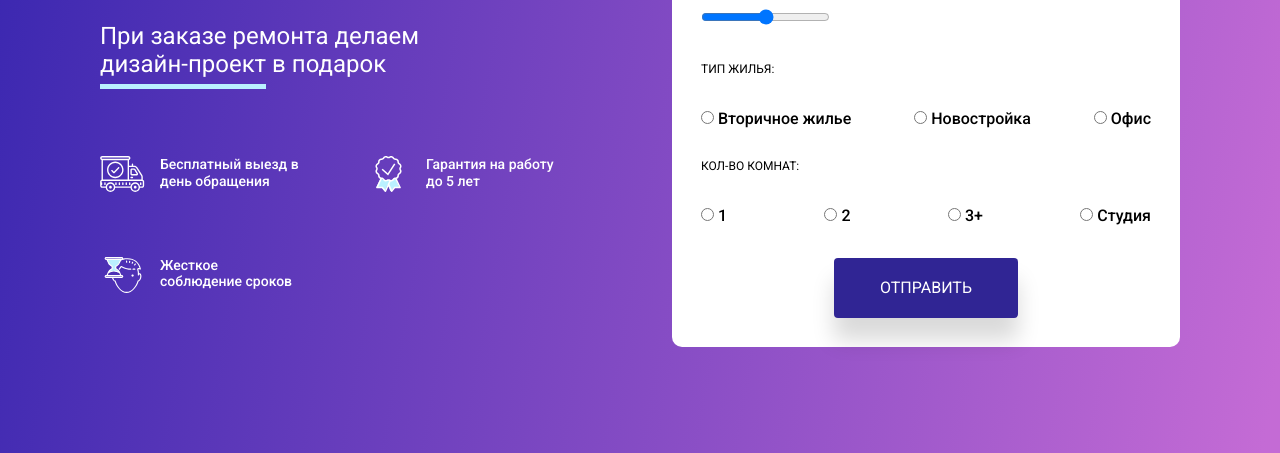
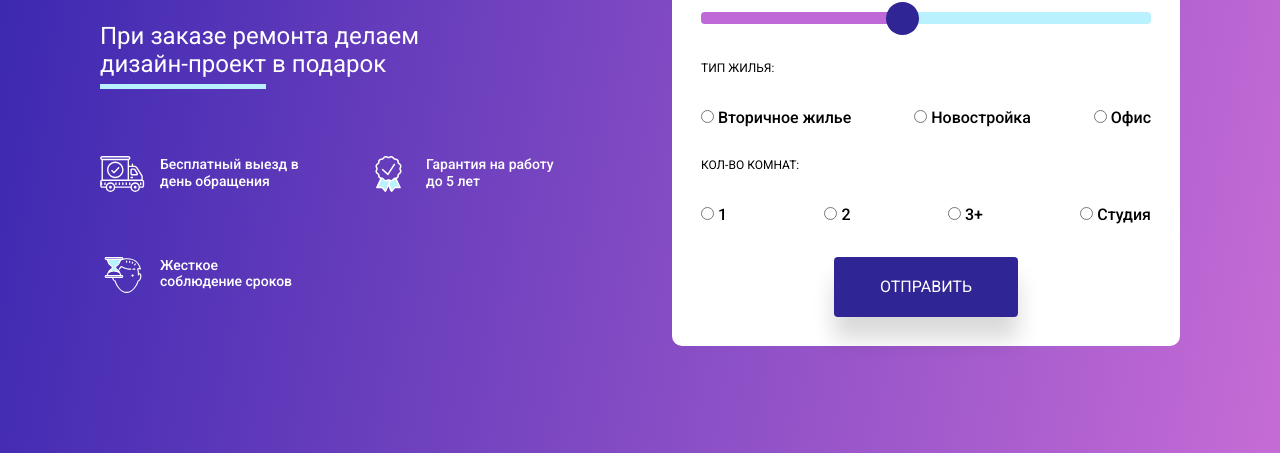
Before and after one commit to Ihustat/argachoffTest, a website: page src/index.html in a window 1280 px wide. Shown: the part 377-830 px from the top of the page. Drawn offline with nearby package versions, Linux system fonts and the light colour scheme; files that its build step writes are made by us from their sources.

Commit message:
add range functional

```diff
--- a/src/index.html
+++ b/src/index.html
@@ -175,9 +175,18 @@
             <div class="main__calc-range">
               <div class="calc-range__top">
                 <div class="calc__name">Площадь квартиры:</div>
-                <div class="calc-range__count">68м2</div>
+                <div class="calc-range__count">50м2</div>
               </div>
-              <input type="range" class="calc-tange__range" />
+              <div class="range__wrapper">
+                <input
+                  type="range"
+                  min="10"
+                  max="100"
+                  value="50"
+                  class="calc-range__range"
+                />
+                <div class="range-progress"></div>
+              </div>
             </div>
 
             <div class="main__calc-radio">
--- a/src/js/script.js
+++ b/src/js/script.js
@@ -31,4 +31,15 @@ document.addEventListener('DOMContentLoaded', () => {
     hamburger.classList.toggle('hamburger_active');
     navList.classList.toggle('nav__list_active');
   });
+
+  //range
+
+  const slider = document.querySelector('.calc-range__range'),
+    progress = document.querySelector('.range-progress'),
+    rangeCount = document.querySelector('.calc-range__count');
+
+  slider.addEventListener('input', (e) => {
+    progress.style.width = `${e.target.value - 3}%`;
+    rangeCount.textContent = `${e.target.value}м2`;
+  });
 });
--- /dev/null
+++ b/src/sass/blocks/_range.sass
@@ -0,0 +1,35 @@
+.range__wrapper
+    width: 100%
+    position: relative
+    z-index: 5
+
+.calc-range__range
+    -webkit-appearance: none
+    width: 100%
+    height: 12px
+    background: #BAF1FF
+    outline: none
+    -webkit-transition: .2s
+    transition: opacity .2s
+    border-radius: 4px
+    cursor: pointer
+    &:hover
+        opacity: 1
+    &::-webkit-slider-thumb
+        appearance: none
+        width: 33px
+        height: 33px
+        border-radius: 100%
+        background: #302594
+        z-index: 5
+        position: relative
+
+.range-progress
+    position: absolute
+    content: ''
+    width: 43%
+    height: 12px
+    background-color: #BE69D5
+    top: 3px
+    border-radius: 4px
+    z-index: 1
--- a/src/sass/style.sass
+++ b/src/sass/style.sass
@@ -6,5 +6,6 @@
 @import 'blocks/_header'
 @import 'blocks/_main'
 @import 'blocks/_hamburger'
+@import 'blocks/_range'
 
 @import 'media/_media'
```
Also changed, not shown: dist/css/style.min.css, dist/index.html, dist/js/script.min.js.
